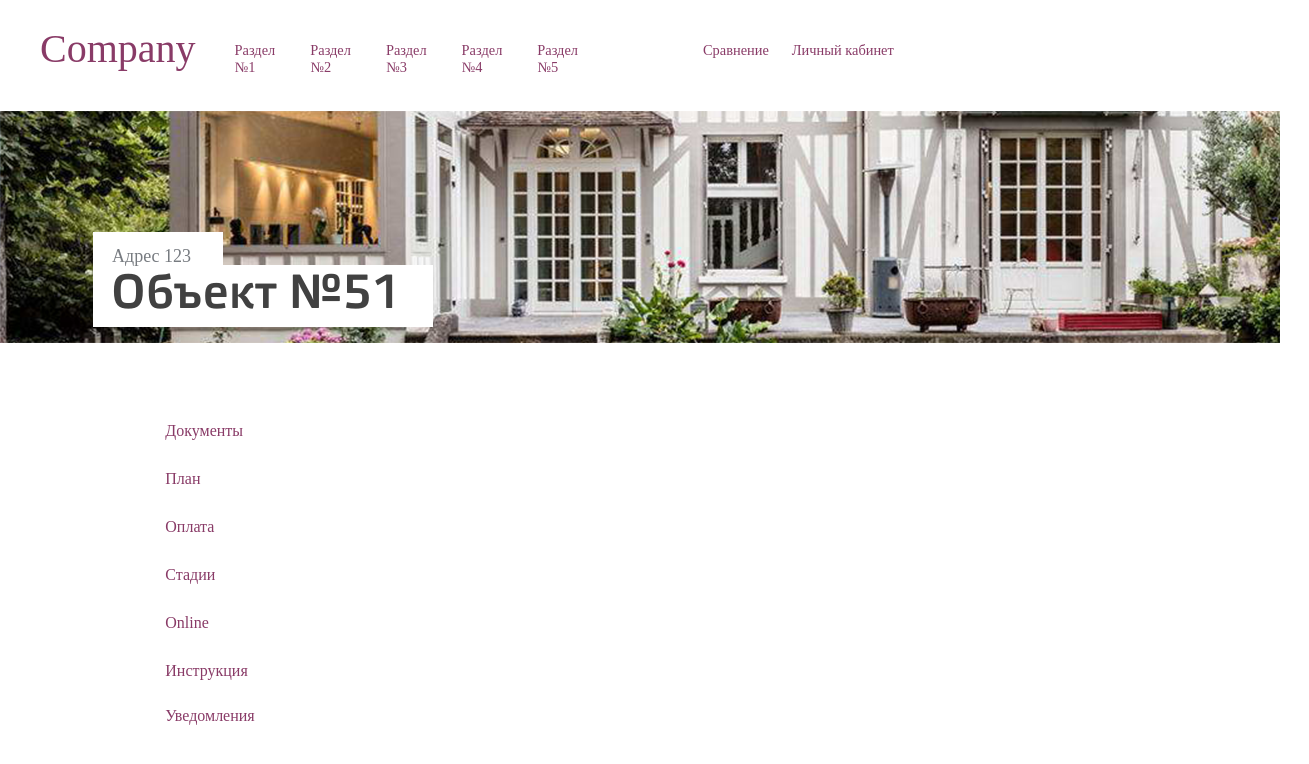
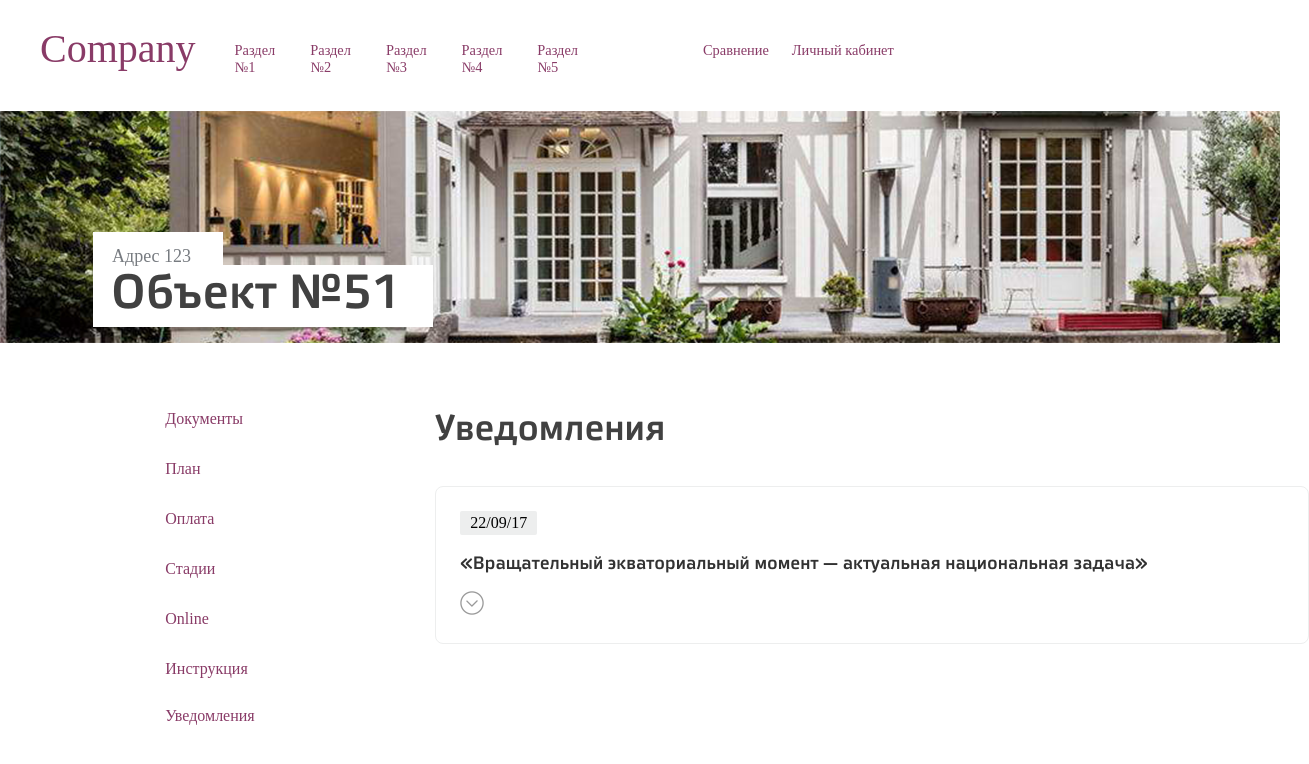
Before and after one commit to coatceatl/layout-company, a website: page index.html in a window 1280 px wide. Shown: the whole page, 1309 px wide, since content can reach past the window. Drawn offline with Linux system fonts and the light colour scheme; files whose address does not match are found by name; a web font is replaced by a local one.

Commit message:
added first article

```diff
--- a/index.html
+++ b/index.html
@@ -94,7 +94,17 @@
         </section>
       </div>
       <div class='col-2-of-3'>
-        <section id='news'>
+        <section id='news' class='news'>
+          <h3>Уведомления</h3>
+          <article class='news__note'>
+            <div class='news__date'>
+              <p>22/09/17</p>
+            </div>
+            <h2 class='news__heading'>&laquo;Вращательный экваториальный момент — актуальная национальная задача&raquo;</h2>
+            <div class='news__icon'>
+              <img src='./img/icons/arrow-down.png' alt='arrow-down'>
+            </div>
+          </article>
         </section>
       </div>
     </div>
--- a/src/sass/_colors.sass
+++ b/src/sass/_colors.sass
@@ -2,5 +2,7 @@ $color-link: #893b67
 
 $bg-color: #fff
 
+$base-color: #000
 $h-color: #414141
 $color-nav-adress: #777b80
+$border-color: #edeeee
--- a/src/sass/_grid.sass
+++ b/src/sass/_grid.sass
@@ -1,13 +1,13 @@
 @font-face
   font-family: 'Vida31Pro'
-  src: url('//home/oksana/work/Landing/layout-company/fonts/Vida31Pro.woff') format('woff')
+  src: url('/home/oksana/work/Landing/layout-company/fonts/Vida31Pro.woff') format('woff')
   src: url('/home/oksana/work/Landing/layout-company/fonts/vida31pro.otf')
   font-weight: normal
   font-style: normal
 
 @font-face
   font-family: 'Vida33Pro'
-  src: url('//home/oksana/work/Landing/layout-company/fonts/Vida33Pro.woff') format('woff')
+  src: url('/home/oksana/work/Landing/layout-company/fonts/Vida33Pro.woff') format('woff')
   src: url('/home/oksana/work/Landing/layout-company/fonts/vida33pro.otf')
   font-weight: normal
   font-style: normal
--- a/src/sass/_menu.sass
+++ b/src/sass/_menu.sass
@@ -2,7 +2,7 @@
   display: flex
   flex-direction: column
   align-items: center
-  padding-top: 76px
+  padding-top: 64px
   padding-left: 93px
   width: 327px
   height: 382px
--- /dev/null
+++ b/src/sass/_news.sass
@@ -0,0 +1,37 @@
+.news
+  width: 100%
+  padding-top: 64px
+
+  h3
+    margin-top: 0
+    font-size: 2.25rem
+    font-family: 'Vida33Pro'
+    font-weight: 400
+    color: $h-color
+
+
+  &__note
+    width: 874px
+    padding: 24px
+    border-radius: 8px
+    border: 1px solid $border-color
+
+  &__date
+    width: 77px
+    height: 24px
+    border-radius: 2px
+    background-color: $border-color
+
+    p
+      margin: 0
+      padding-top: 3px
+      text-align: center
+
+  &__heading
+    width: 731px
+    font-size: 1.125rem
+    font-family: 'Vida33Pro'
+    font-weight: 400
+    line-height: 1.625rem
+    color: $base-color
+    opacity: 0.8
--- a/src/sass/main.sass
+++ b/src/sass/main.sass
@@ -1,6 +1,7 @@
 @import '_colors';
 
 //styles
-@import '_grid.sass';
-@import '_navigation.sass';
+@import '_grid';
+@import '_navigation';
 @import '_menu';
+@import '_news';
```
Also changed, not shown: dist/style.css, img/icons/arrow-down.png (added).
